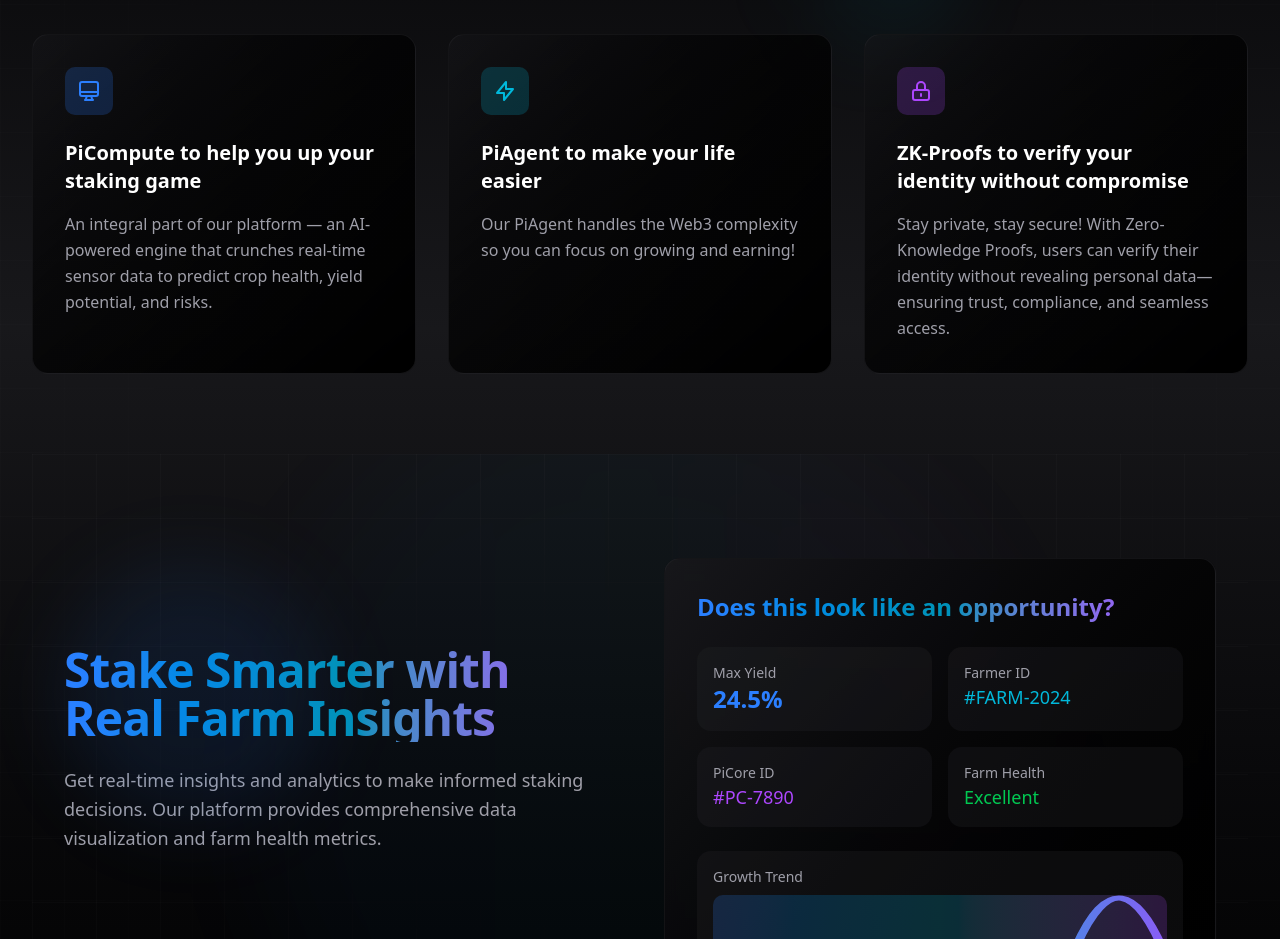
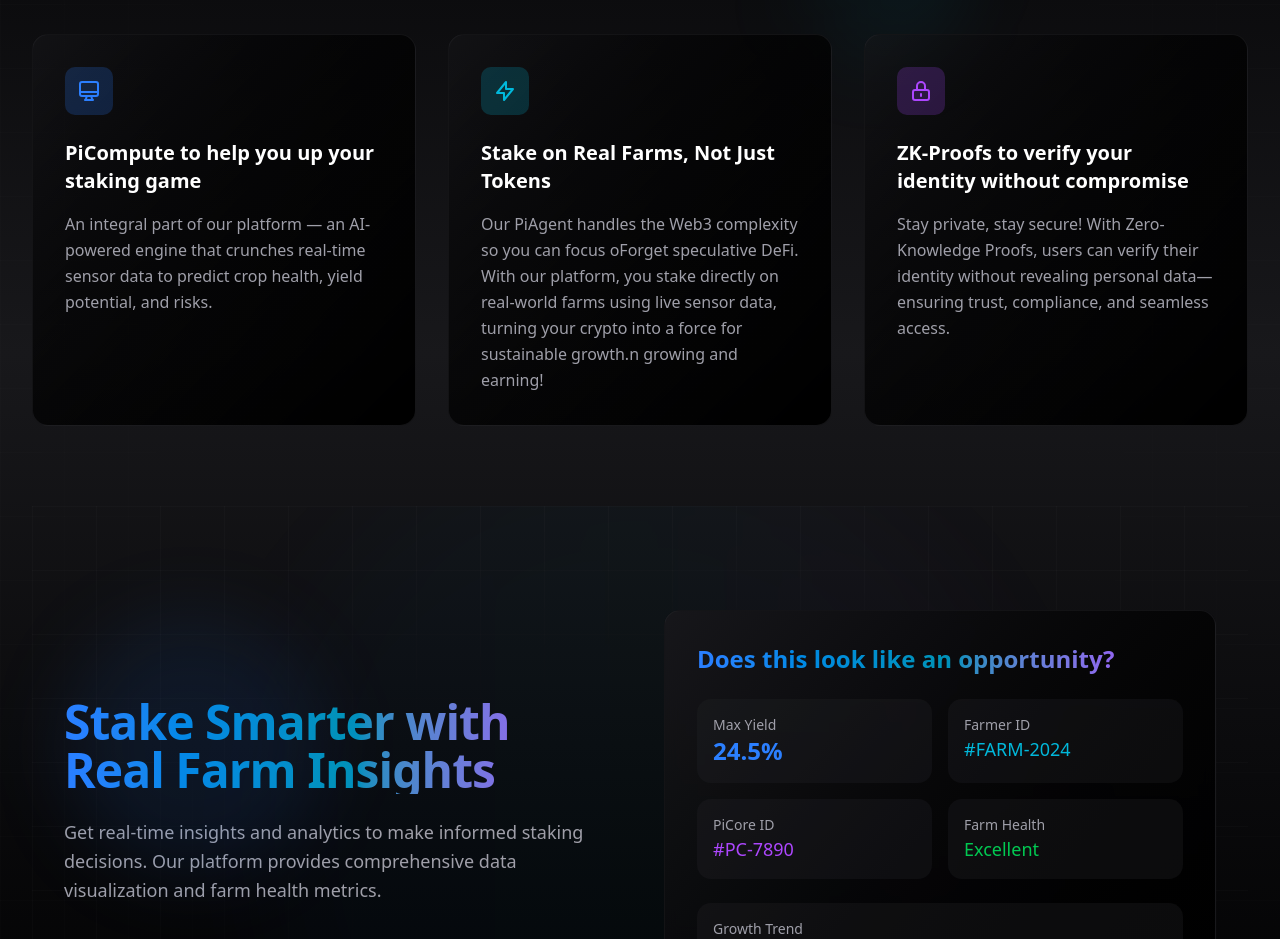
Before and after one commit to OoviyaManickam/OnlyFarmers, a Next.js app: page / in a window 1280 px wide. Shown: the part 1020-1959 px from the top of the page. Built offline with nearby package versions, Linux system fonts and the light colour scheme.

Commit message:
features section edit on home

```diff
--- a/src/app/page.tsx
+++ b/src/app/page.tsx
@@ -95,9 +95,9 @@ export default function HomePage() {
                       <path strokeLinecap="round" strokeLinejoin="round" strokeWidth={2} d="M13 10V3L4 14h7v7l9-11h-7z" />
                     </svg>
                   </div>
-                  <h3 className="text-xl font-bold text-white mb-4 font-space-grotesk">PiAgent to make your life easier</h3>
+                  <h3 className="text-xl font-bold text-white mb-4 font-space-grotesk"> Stake on Real Farms, Not Just Tokens</h3>
                   <p className="text-zinc-400 font-space-grotesk leading-relaxed">
-                    Our PiAgent handles the Web3 complexity so you can focus on growing and earning!
+                    Our PiAgent handles the Web3 complexity so you can focus oForget speculative DeFi. With our platform, you stake directly on real-world farms using live sensor data, turning your crypto into a force for sustainable growth.n growing and earning!
                   </p>
                 </div>
               </div>
```
